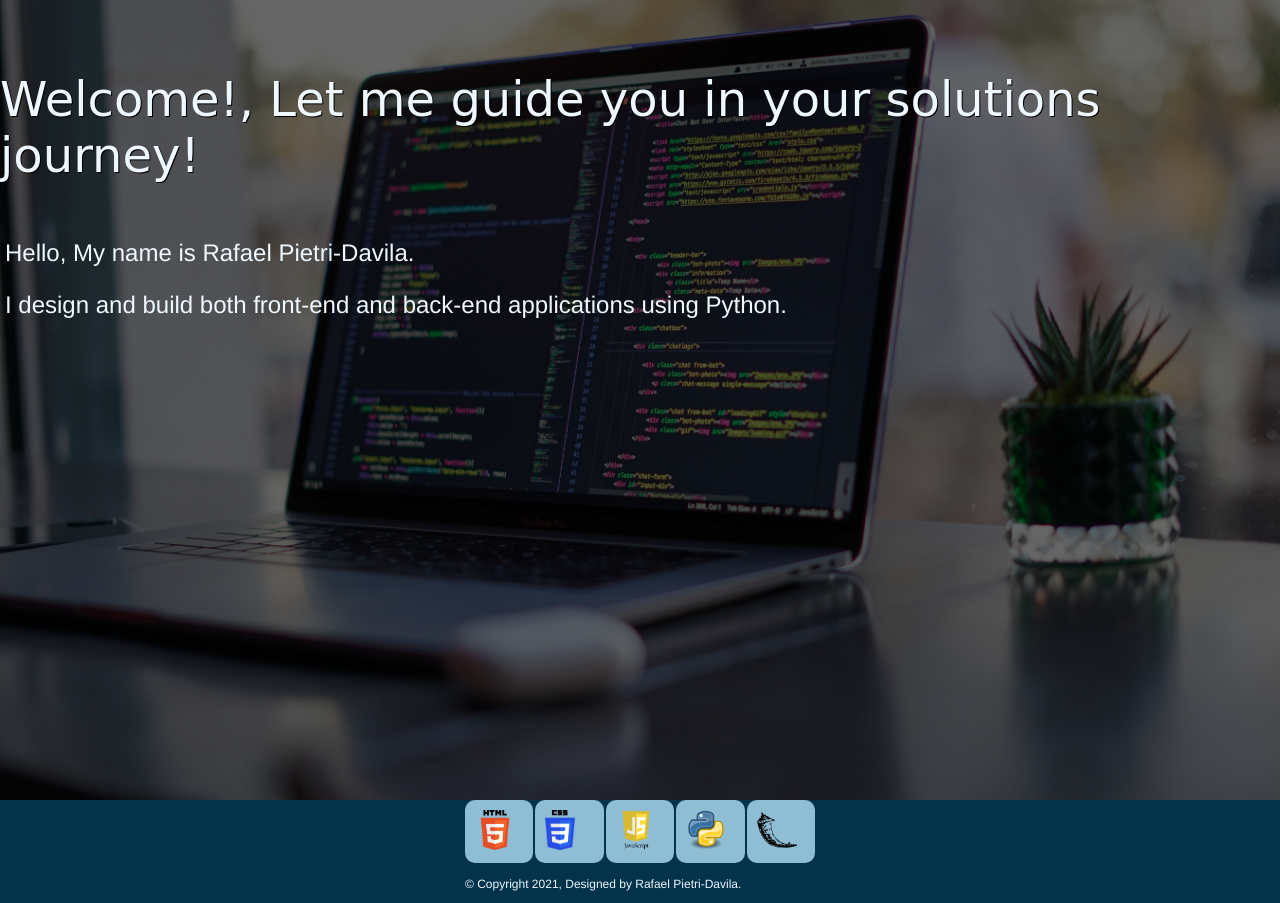
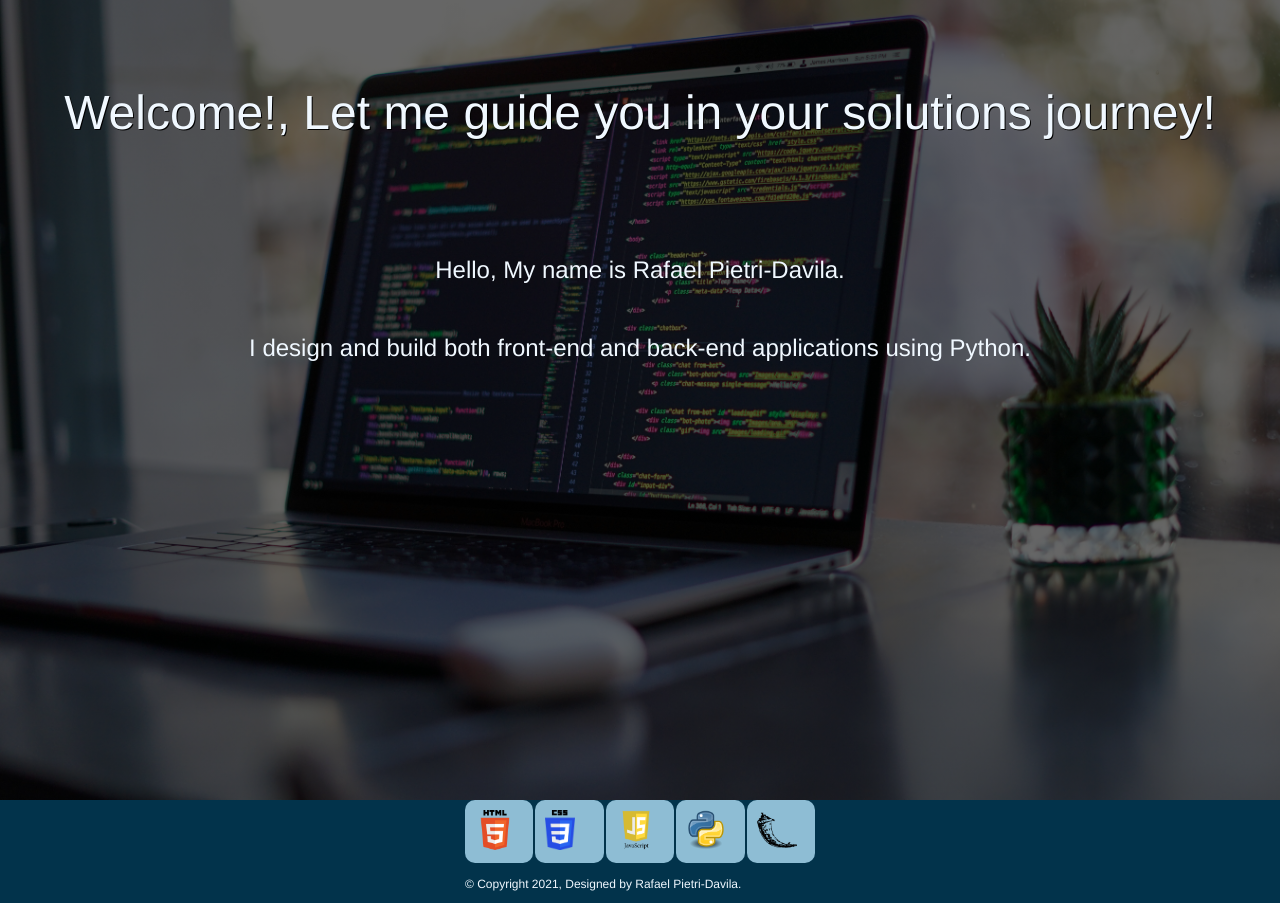
Before and after one commit to rpdavila/personal_portfolio, a Flask app: page / in a window 1280 px wide. Shown: the part 53-956 px from the top of the page. Run offline with Flask 2, Linux system fonts and the light colour scheme.

Commit message:
removed cursive font on home page, changed js card 4 to reflect testing environment, removed google fonts from the layout.htm, romoved font-family from css, truncated data from db

```diff
--- a/website/static/script.js
+++ b/website/static/script.js
@@ -17,5 +17,5 @@ card_3.addEventListener('click', function() {
 } );
 
 card_4.addEventListener('click', function() {
-    window.location.href = "http://www.rpdavila.com/twitter-api";
+    window.location.href = "http://localhost:5000/twitter-api";
 } );
--- a/website/static/style.css
+++ b/website/static/style.css
@@ -54,7 +54,6 @@ body {
     flex-flow: wrap;
     align-content: center;
     justify-content: center;
-    font-family: 'Dancing Script', cursive;
     font-size: 4rem;
     margin-top: 20px;
     text-shadow: 1px 1px black;
@@ -78,8 +77,8 @@ body {
 .description section p {
     display: flex;
     flex-flow: wrap;
-    justify-content: flex-start;
-    margin: 5px;
+    justify-content: center;
+    margin: 50px;
     font-size: 2rem;
     color: #F0F8FF;
 }
--- a/website/templates/home.html
+++ b/website/templates/home.html
@@ -7,7 +7,7 @@
   <div class="flex">
     <div class="description">
       <section class="intro">
-        <p>Hello, My name is Rafael Pietri-Davila.</p><br>
+        <p>Hello, My name is Rafael Pietri-Davila.</p>
         <p>I design and build both front-end and back-end applications using Python.</p><br>
       </section>
     </div>
--- a/website/templates/layout.html
+++ b/website/templates/layout.html
@@ -4,8 +4,6 @@
   <meta charset="UTF-8">
   <meta name="viewport" content="width=device-width, initial-scale=1, shrink-to-fit=yes">
   <link rel="icon" type="image/png" href={{ url_for ('static', filename="favicon.jpg") }}/>
-  <link rel="preconnect" href="https://fonts.gstatic.com">
-  <link href="https://fonts.googleapis.com/css2?family=Dancing+Script:wght@521&display=swap" rel="stylesheet">
   <link rel="stylesheet" type="text/css" href="{{ url_for('static', filename='style.css') }}">
   <title>{{ title }}</title>
 </head>
--- a/website/twitter_api.py
+++ b/website/twitter_api.py
@@ -32,7 +32,7 @@ def store_data(trend_name, trend_woeid):
     try:
         conn = sqlite3.connect('db.sqlite')
         cur = conn.cursor()
-        insert_query = "INSERT OR IGNORE INTO main.country_id(country, woeid) VALUES (?,?)"
+        insert_query = "INSERT INTO main.country_id(country, woeid) VALUES (?,?)"
         cur.execute(insert_query, (trend_name, trend_woeid))
         conn.commit()
         conn.close()
```
Also changed, not shown: db.sqlite.
